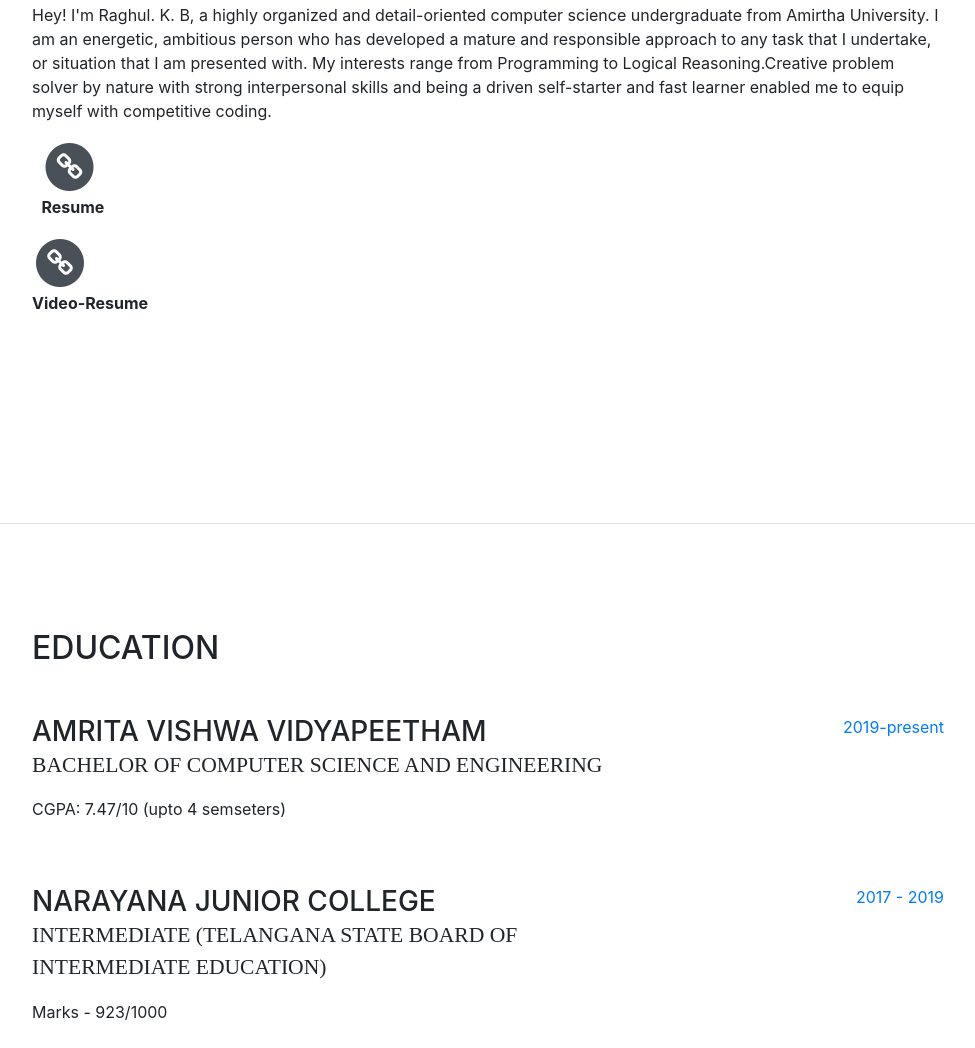
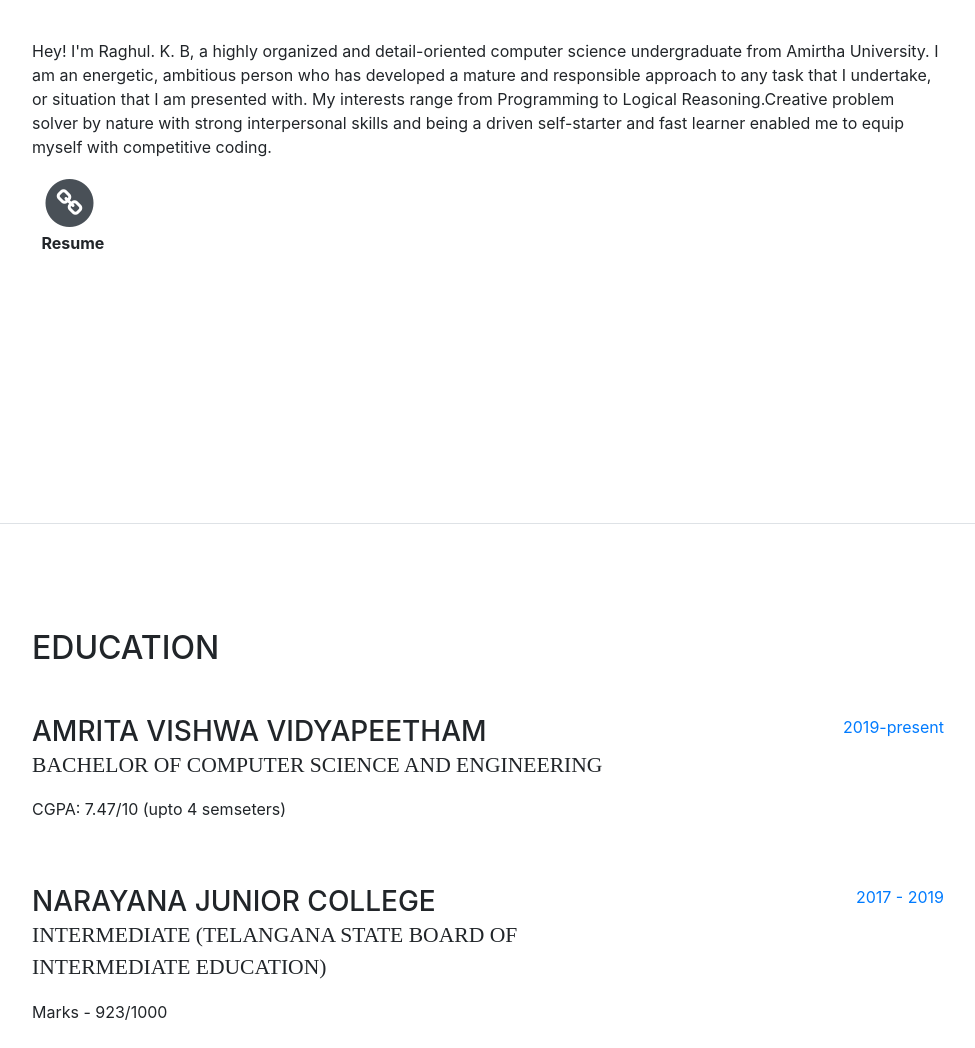
Before and after one commit to KBRaghul/about-me, a website with bundled scripts: page index.html in a window 1280 px wide. Shown: the part 1076-2124 px from the top of the page, without its empty margins (288-1263 px from the left). Built offline with nearby package versions, Linux system fonts and the light colour scheme; a web font is replaced by a local one.

Commit message:
Update index.html

```diff
--- a/index.html
+++ b/index.html
@@ -123,13 +123,7 @@
               <p><b>Resume</b></p>
             </li> <br>
             <li class="list-inline-item">
-              <a href="https://youtu.be/J84k8hJACPk">
-                <span class="fa-stack fa-lg">
-                  <i class="fa fa-circle fa-stack-2x"></i>
-                  <i class="fa fa-link fa-stack-1x fa-inverse"></i>
-                </span>
-              </a>
-              <p><b>Video-Resume</b></p>
+
 
           </ul>
         </div>
```
